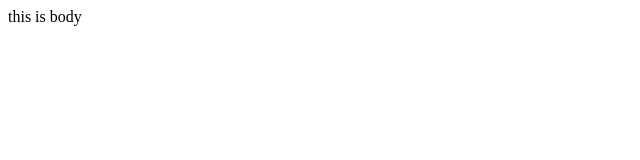
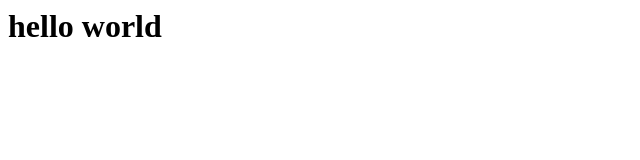
Before and after one commit to Smriti2020/webdevelopmentSmriti, a plain HTML site: page index.html in a window 1280 px wide. Shown: the whole page, without its empty margins (0-640 px from the left). Drawn offline with Linux system fonts and the light colour scheme.

Commit message:
Initial Commit

```diff
--- a/index.html
+++ b/index.html
@@ -1,8 +1,9 @@
 <html>
     <head>
         <body>
+            <h1>hello world</h1>
 
-            this is body
+
         </body>
     </head>
 </html>
```
